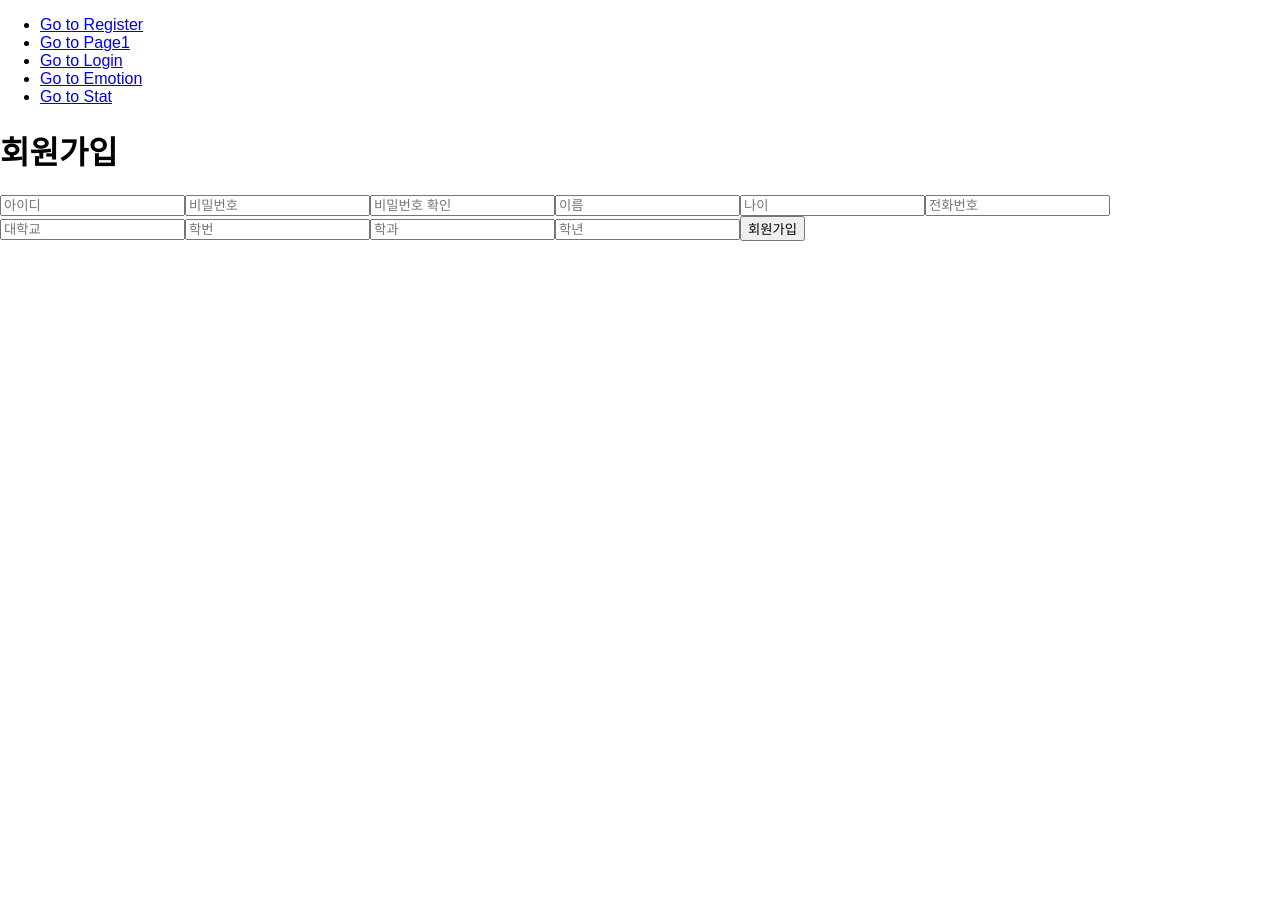
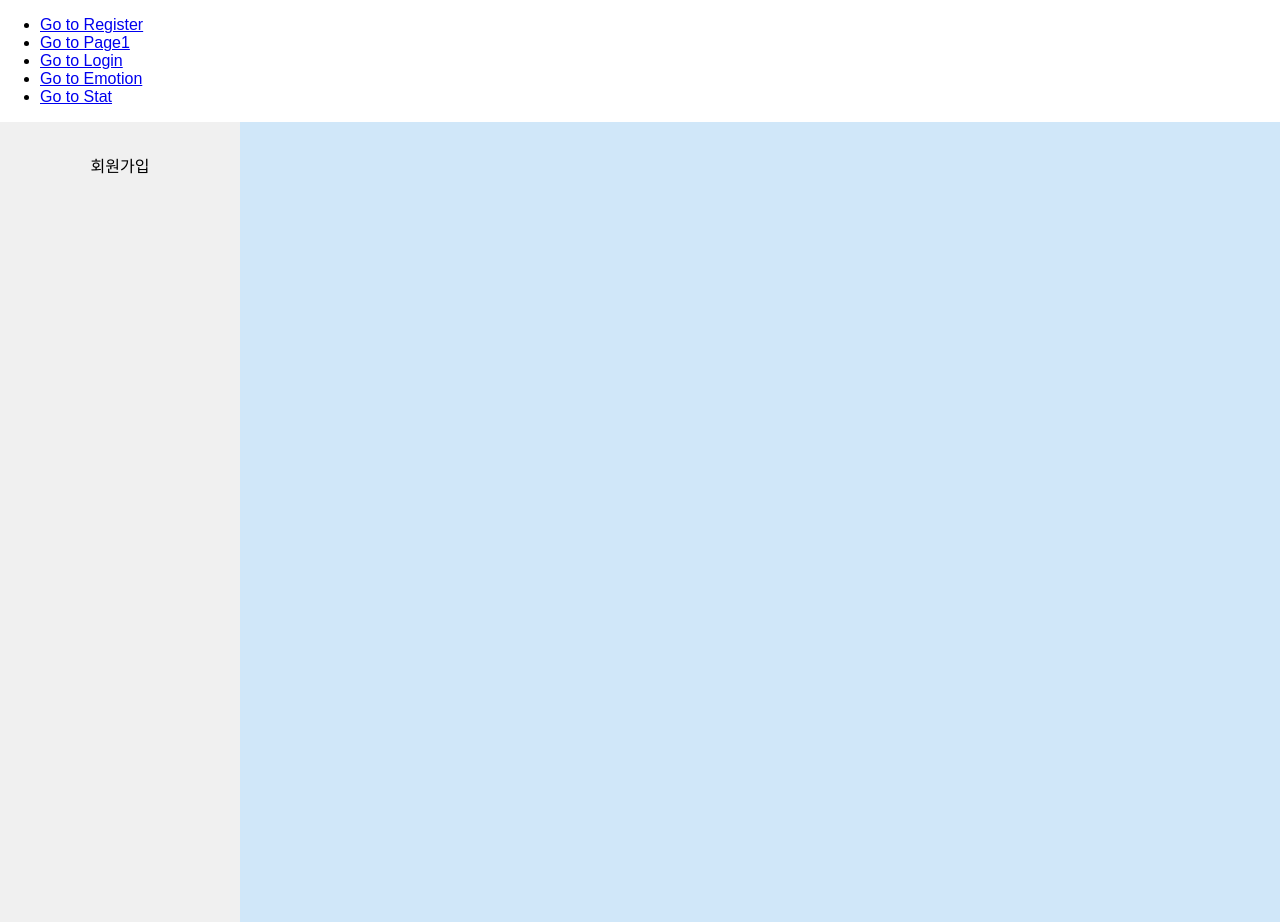
Before and after one commit to KNUASCII/FRONT, a React (Create React App) app in the folder cursor-demo/: page /register in a window 1280 px wide. Before the commit the page ends 800 px from the top, so only its background shows below. Built offline with nearby package versions, Linux system fonts and the light colour scheme.

Commit message:
기능/#8 register.js 메인 화면 & 회원가입 틀 잡기
register.js 수정 & registerpage.css 추가

```diff
--- a/cursor-demo/src/routes/register.js
+++ b/cursor-demo/src/routes/register.js
@@ -1,73 +1,76 @@
-import React, { useState, useEffect } from 'react';
+import React, { useState } from 'react';
 import axios from 'axios';
+import './registerpage.css';
 
-const Register = () => {
-    const [userID, setUserID] = useState('');
-    const [password, setPassword] = useState('');
-    const [passwordCheck, setPasswordCheck] = useState('');
-    const [userName, setUserName] = useState('');
-    const [userAge, setUserAge] = useState('');
-    const [phone, setPhone] = useState('');
-    const [university, setUniversity] = useState('');
-    const [studentId, setStudentId] = useState('');
-    const [department, setDepartment] = useState('');
-    const [grade, setGrade] = useState('');
-    const [isPasswordMatch, setIsPasswordMatch] = useState(null);
+function RegisterPage() {
+  const [isModalOpen, setIsModalOpen] = useState(false);
+  const [formData, setFormData] = useState({
+    userID: '',
+    password: '',
+    passwordCheck: '',
+    userName: '',
+    birthDate: '',
+  });
 
-    useEffect(() => {
-        if (password && passwordCheck) {
-            setIsPasswordMatch(password === passwordCheck);
-        } else {
-            setIsPasswordMatch(null);
-        }
-    }, [password, passwordCheck]);
+  const openModal = () => setIsModalOpen(true);
+  const closeModal = () => setIsModalOpen(false);
 
+  const handleChange = (e) => {
+    setFormData({
+      ...formData,
+      [e.target.name]: e.target.value,
+    });
+  };
 
-    const handleSubmit = async (e) => {
-        e.preventDefault();
+  const handleSubmit = async (e) => {
+    e.preventDefault();
+    if (formData.password !== formData.passwordCheck) {
+      alert('비밀번호가 일치하지 않습니다.');
+      return;
+    }
+    try {
+      const response = await axios.post('http://localhost:8080/api/auth/register', formData);
+      alert('회원가입 성공!');
+      closeModal();
+    } catch (error) {
+      alert('회원가입 중 오류가 발생했습니다.');
+      console.error(error.response.data.message);
+    }
+  };
 
-        if (password.length < 8 || password !== passwordCheck) {
-            alert('비밀번호가 8자 이상이어야 하며, 비밀번호 확인이 일치해야 합니다.');
-            return;
-        }
-        try {
-            const response = await axios.post('http://localhost:8080/api/auth/register', {
-                userID,
-                password,
-                userName,
-                userAge,
-                phone,
-                university,
-                studentId,
-                department,
-                grade,
-            })
-            alert("회원가입 성공!")
-        } catch (error) {
-            alert("회원가입 중 오류가 발생했습니다.")
-            console.error(error.response.data.message);
-        }
-    }
+  return (
+    <div className="register-page">
+      <div className="sidebar">
+        <button onClick={openModal}>회원가입</button>
+      </div>
 
-    return (
-        <div>
-            <h1>회원가입</h1>
+      {isModalOpen && (
+        <div className="modal">
+          <div className="modal-content">
+            <button className="close-button" onClick={closeModal}>←</button>
+            <h2>회원가입</h2>
             <form onSubmit={handleSubmit}>
-                <input type="text" placeholder="아이디" value={userID} required onChange={(e) => setUserID(e.target.value)} />
-                <input type="password" placeholder="비밀번호" value={password} required onChange={(e) => setPassword(e.target.value)} />
-                <input type="password" placeholder="비밀번호 확인" value={passwordCheck} required onChange={(e) => setPasswordCheck(e.target.value)} />
-                {isPasswordMatch === null ? '' : isPasswordMatch ? '✅' : '❌'}
-                <input type="text" placeholder="이름" value={userName} required onChange={(e) => setUserName(e.target.value)} />
-                <input type="text" placeholder="나이" value={userAge} required onChange={(e) => setUserAge(e.target.value)} />
-                <input type="text" placeholder="전화번호" value={phone} required onChange={(e) => setPhone(e.target.value)} />
-                <input type="text" placeholder="대학교" value={university} required onChange={(e) => setUniversity(e.target.value)} />
-                <input type="text" placeholder="학번" value={studentId} required onChange={(e) => setStudentId(e.target.value)} />
-                <input type="text" placeholder="학과" value={department} required onChange={(e) => setDepartment(e.target.value)} />
-                <input type="text" placeholder="학년" value={grade} required onChange={(e) => setGrade(e.target.value)} />
-                <button type="submit">회원가입</button>
+              <label>아이디</label>
+              <input type="text" name="userID" value={formData.userID} placeholder="아이디를 입력해주세요." onChange={handleChange} />
+              <label>비밀번호</label>
+              <input type="password" name="password" value={formData.password} placeholder="비밀번호를 입력해주세요." onChange={handleChange} className="success" />
+              <label>비밀번호 확인</label>
+              <input type="password" name="passwordCheck" value={formData.passwordCheck} placeholder="비밀번호를 다시 한 번 입력해주세요." onChange={handleChange} className="error" />
+              {formData.password !== formData.passwordCheck && (
+                <span className="error-message">비밀번호가 일치하지 않습니다.</span>
+              )}
+              <label>이름</label>
+              <input type="text" name="userName" value={formData.userName} placeholder="이름을 입력해주세요." onChange={handleChange} />
+              <label>생년월일</label>
+              <input type="text" name="birthDate" value={formData.birthDate} placeholder="생년월일을 입력해주세요." onChange={handleChange} />
+              <p>전화번호, 이메일 등은 알아서 만드삼</p>
+              <button type="submit">확인</button>
             </form>
+          </div>
         </div>
-    )
+      )}
+    </div>
+  );
 }
 
-export default Register;
+export default RegisterPage;
--- /dev/null
+++ b/cursor-demo/src/routes/registerpage.css
@@ -0,0 +1,106 @@
+.register-page {
+  display: flex;
+  background-color: #d0e7f9;
+  height: 100vh;
+}
+
+.sidebar {
+  width: 200px;
+  background-color: #f0f0f0;
+  padding: 20px;
+  display: flex;
+  flex-direction: column;
+  align-items: center;
+}
+
+.sidebar button {
+  margin-top: 10px;
+  background: none;
+  border: none;
+  cursor: pointer;
+  font-size: 16px;
+}
+
+.modal {
+  position: fixed;
+  top: 0;
+  left: 0;
+  width: 100%;
+  height: 100%;
+  background-color: rgba(0, 0, 0, 0.5);
+  display: flex;
+  justify-content: center;
+  align-items: center;
+}
+
+.modal-content {
+  background-color: white;
+  padding: 40px;
+  border-radius: 10px;
+  width: 400px;
+  position: relative;
+}
+
+.close-button {
+  position: absolute;
+  top: 10px;
+  left: 10px;
+  cursor: pointer;
+  background: none;
+  border: none;
+  font-size: 18px;
+}
+
+h2 {
+  text-align: center;
+  margin-bottom: 20px;
+}
+
+form {
+  display: flex;
+  flex-direction: column;
+}
+
+label {
+  margin-top: 10px;
+  font-weight: bold;
+}
+
+input {
+  margin-top: 5px;
+  padding: 10px;
+  border: 1px solid #ccc;
+  border-radius: 5px;
+}
+
+input:focus {
+  border-color: #007bff;
+}
+
+button[type="submit"] {
+  margin-top: 20px;
+  padding: 10px;
+  background-color: black;
+  color: white;
+  border: none;
+  border-radius: 5px;
+  cursor: pointer;
+}
+
+button[type="submit"]:hover {
+  background-color: #333;
+}
+
+.success {
+  border-color: green;
+}
+
+.error {
+  border-color: red;
+}
+
+.error-message {
+  color: red;
+  font-size: 12px;
+  margin-top: 5px;
+}
```
